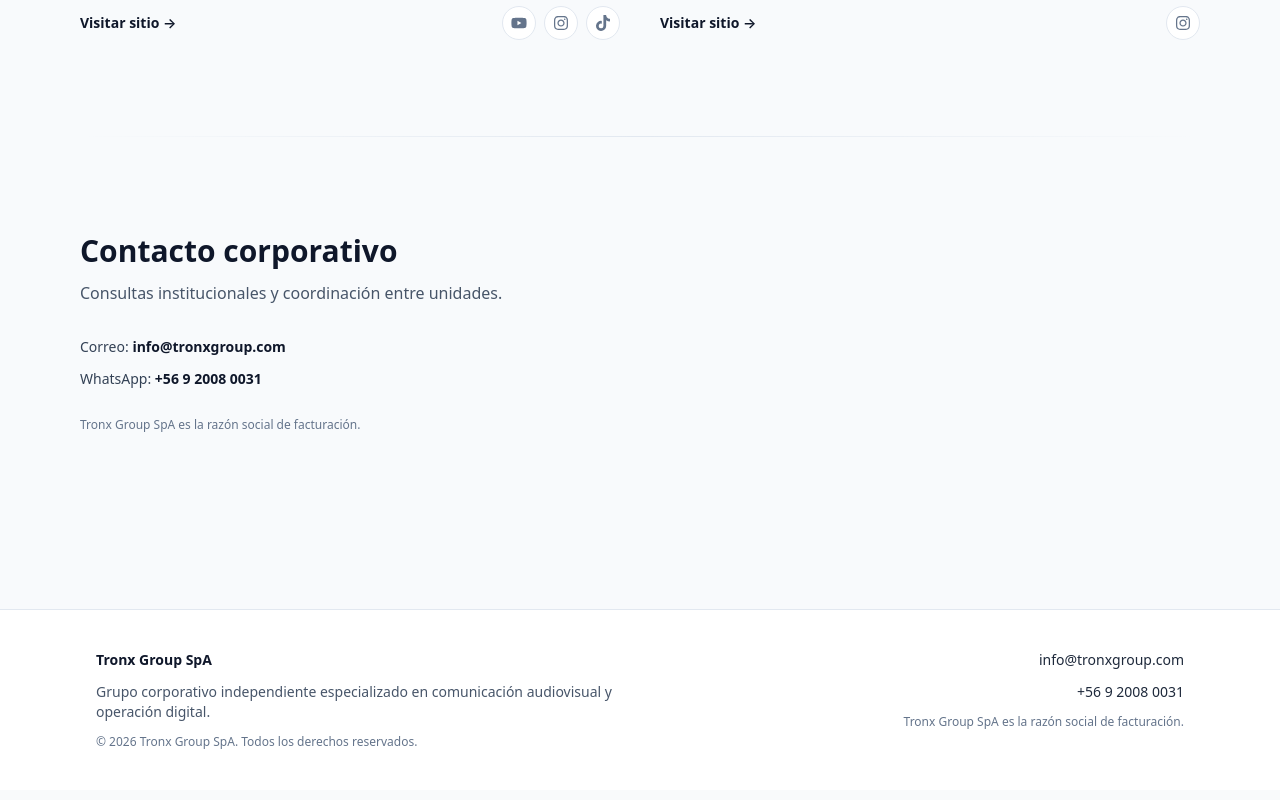
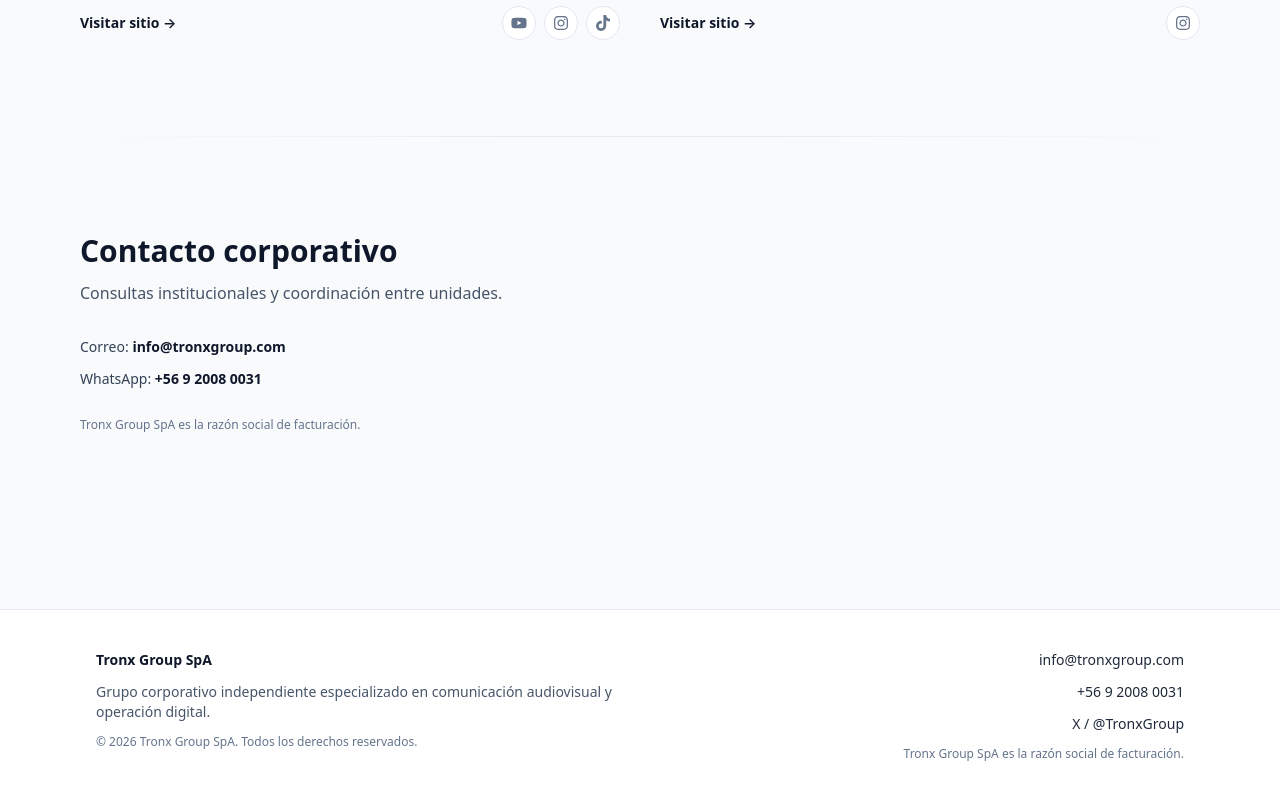
Before and after one commit to TronxGroup/tronxgroup, a Next.js app: page / in a window 1280 px wide. Shown: the part 1613-2413 px from the top of the page. Built offline with nearby package versions, Linux system fonts and the light colour scheme.

Commit message:
Update layout.tsx

```diff
--- a/app/layout.tsx
+++ b/app/layout.tsx
@@ -96,13 +96,11 @@
     <html lang="es" suppressHydrationWarning>
       <body className="bg-slate-50 text-slate-900 antialiased">
 
-        {/* Performance */}
         <link rel="preconnect" href="https://www.googletagmanager.com" />
         <link rel="preconnect" href="https://www.google-analytics.com" />
 
         <Analytics />
 
-        {/* JSON-LD Organization */}
         <Script
           id="ld-org"
           type="application/ld+json"
@@ -122,6 +120,9 @@
               "@type": "PostalAddress",
               addressCountry: "CL",
             },
+            sameAs: [
+              "https://x.com/TronxGroup"
+            ]
           })}
         </Script>
 
@@ -129,7 +130,6 @@
         <header className="sticky top-0 z-40 border-b border-slate-200 bg-white/95 backdrop-blur">
           <nav className="mx-auto flex h-16 max-w-6xl items-center justify-between px-4 sm:px-6 lg:px-8">
 
-            {/* Logo */}
             <a href="/" className="flex items-center gap-3">
               <div className="relative h-9 w-9 md:h-11 md:w-11">
                 <Image
@@ -151,14 +151,12 @@
               </div>
             </a>
 
-            {/* Navigation */}
             <div className="hidden items-center gap-8 md:flex">
               <NavLink href="#enfoque">Enfoque</NavLink>
               <NavLink href="#marcas">Marcas</NavLink>
               <NavLink href="#contacto">Contacto</NavLink>
             </div>
 
-            {/* Contact CTA minimal */}
             <a
               href="#contacto"
               className="hidden rounded-full border border-slate-300 px-4 py-1.5 text-[11px] font-semibold text-slate-800 transition hover:border-slate-900 sm:inline-flex"
@@ -175,7 +173,6 @@
           </nav>
         </header>
 
-        {/* MAIN */}
         <main>{children}</main>
 
         {/* FOOTER */}
@@ -184,7 +181,6 @@
 
             <div className="grid gap-8 md:grid-cols-2">
 
-              {/* Left */}
               <div className="space-y-3 text-sm text-slate-600">
                 <p className="font-semibold text-slate-900">
                   Tronx Group SpA
@@ -198,7 +194,6 @@
                 </p>
               </div>
 
-              {/* Right */}
               <div className="space-y-3 text-sm md:text-right">
                 <p>
                   <a
@@ -208,6 +203,7 @@
                     info@tronxgroup.com
                   </a>
                 </p>
+
                 <p>
                   <a
                     href="https://wa.me/56920080031"
@@ -218,6 +214,19 @@
                     +56 9 2008 0031
                   </a>
                 </p>
+
+                {/* X */}
+                <p>
+                  <a
+                    href="https://x.com/TronxGroup"
+                    target="_blank"
+                    rel="noopener noreferrer"
+                    className="font-medium text-slate-800 hover:text-slate-600"
+                  >
+                    X / @TronxGroup
+                  </a>
+                </p>
+
                 <p className="text-xs text-slate-500">
                   Tronx Group SpA es la razón social de facturación.
                 </p>
```
